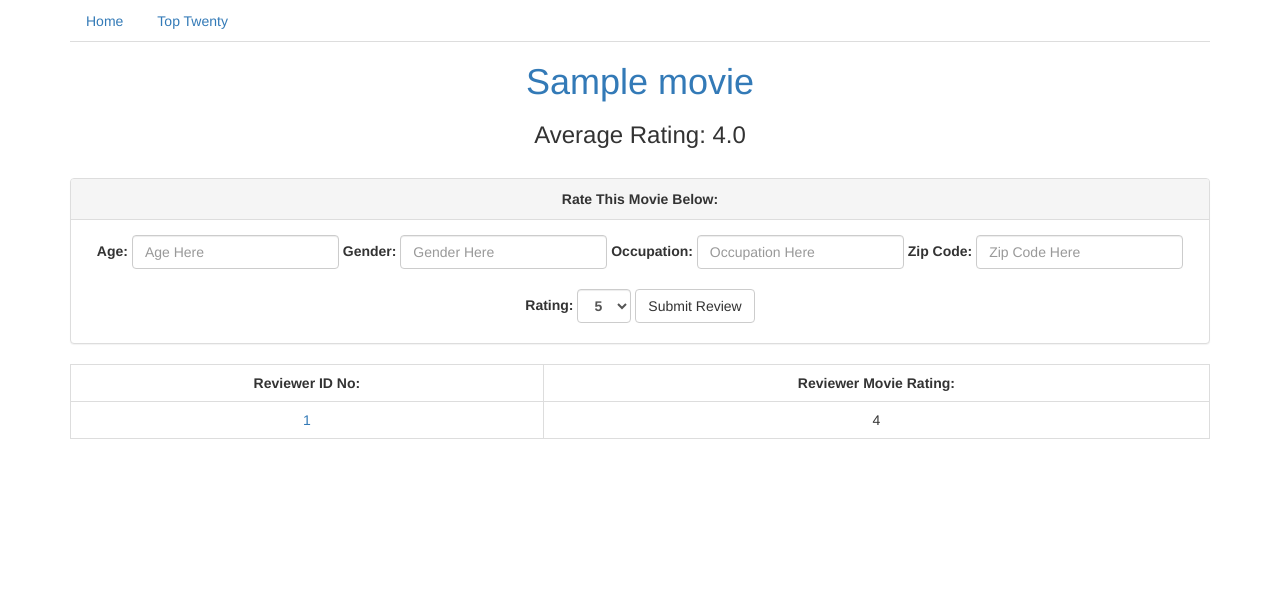
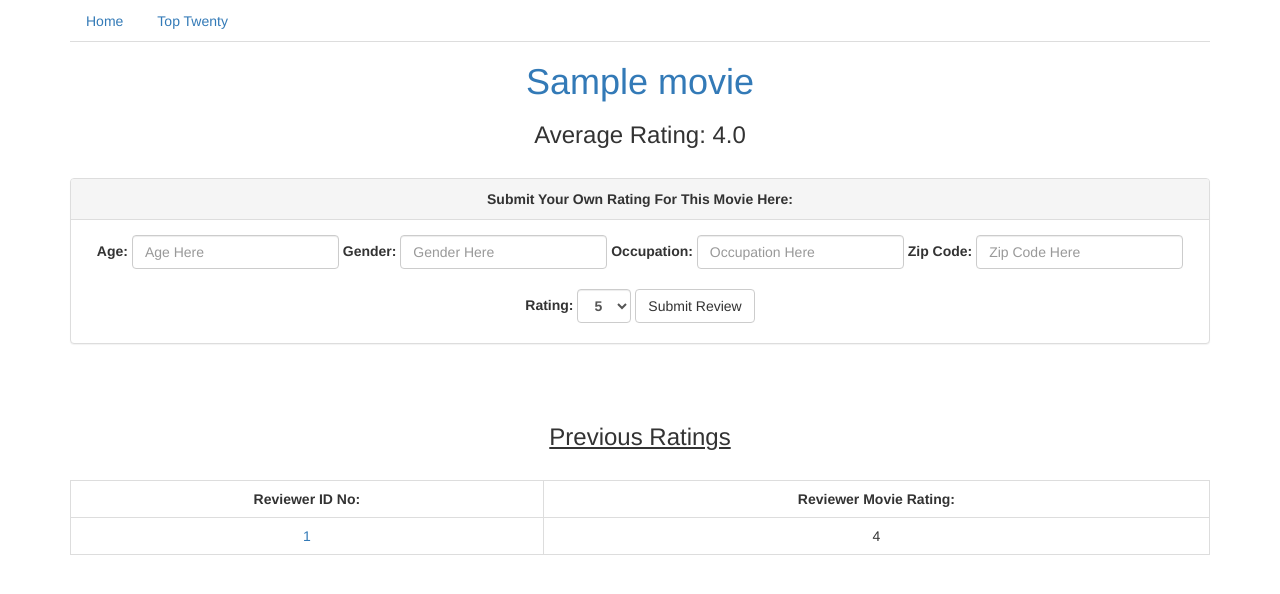
Before and after one commit to JayTwitty/movieratings, a Django app: page /1 in a window 1280 px wide. Shown: the top 594 px of the page. Run offline with Django 3.2, Linux system fonts and the light colour scheme; tables that the repository leaves empty hold one stand-in row (values such as "Sample post"); parts of the project's set-up code (start-up, migrations or seed data) failed here and were passed over; some libraries are stand-ins or nearby versions.

Commit message:
movie ratings

```diff
--- a/movieratings/templates/movies.html
+++ b/movieratings/templates/movies.html
@@ -18,7 +18,7 @@
 <h3 class="center">Average Rating: {{ movie.avg_rating }}</h3>
 <br>
 <div class="panel panel-default center">
-      <div class="panel-heading"><strong>Rate This Movie Below:</strong></div>
+      <div class="panel-heading"><strong>Submit Your Own Rating For This Movie Here:</strong></div>
   <div class="panel-body">
 <form class="form-inline">
   <div class="form-group">
@@ -52,7 +52,10 @@
   </div>
 
 </div>
-
+<br>
+<br>
+<h3 class="center"><u>Previous Ratings</u></h3>
+<br>
 <table class="table table-bordered table-hover center">
 <tr>
     <th class="center">Reviewer ID No:</th>
```
